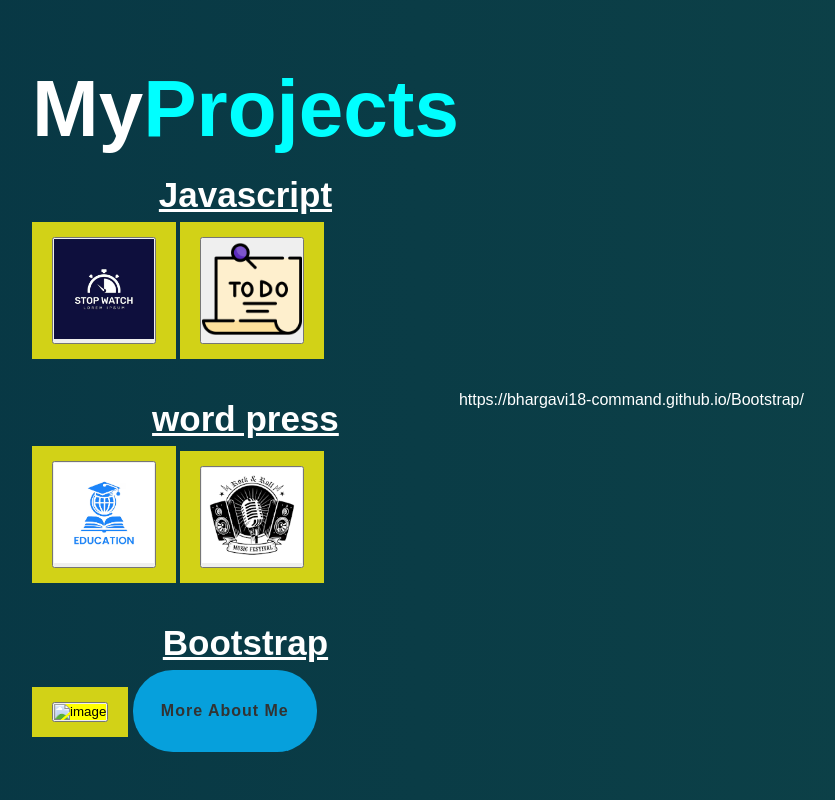
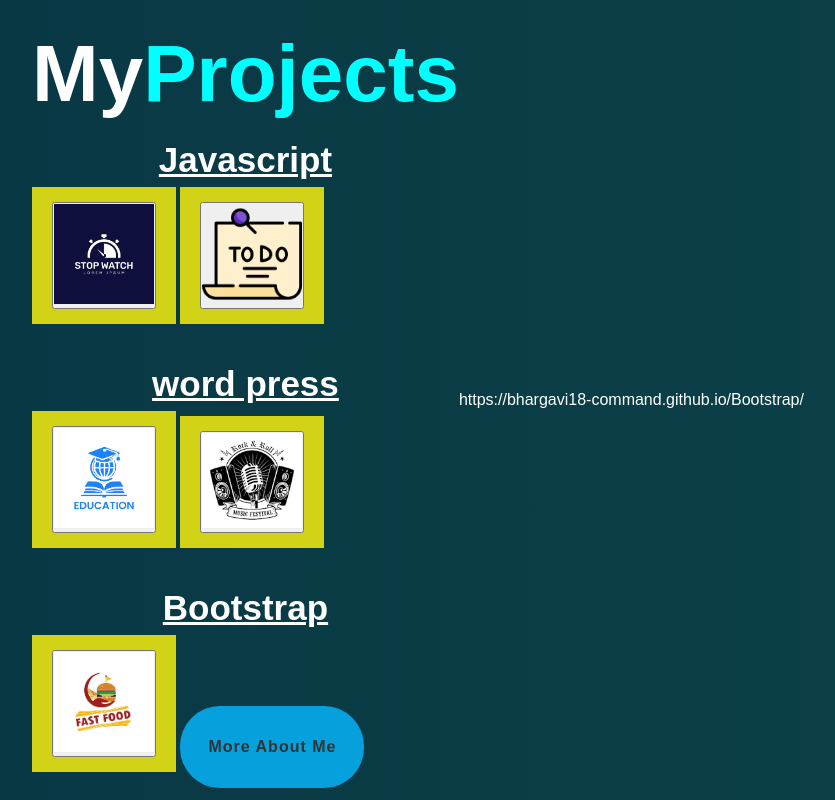
Before and after one commit to Bhargavi18-command/Portfolio, a plain HTML site: page projects.html in a window 1280 px wide. Shown: the whole page, without its empty margins (222-1057 px from the left). Drawn offline with nearby package versions, Linux system fonts and the light colour scheme.

Commit message:
Update projects.html

```diff
--- a/projects.html
+++ b/projects.html
@@ -112,7 +112,7 @@ h1 span{
                                                     <li class="project-list">
 
                                                         <button class="project-btn">
-                                                            <img src="" alt="image"width="100" height="100" style="background-color: yellow;" >
+                                                            <img src="https://github.com/Bhargavi18-command/Portfolio/blob/main/fast%20food.jpg" alt="image"width="100" height="100" style="background-color: yellow;" >
 
                                                         </button>
                                                     </li>
```
